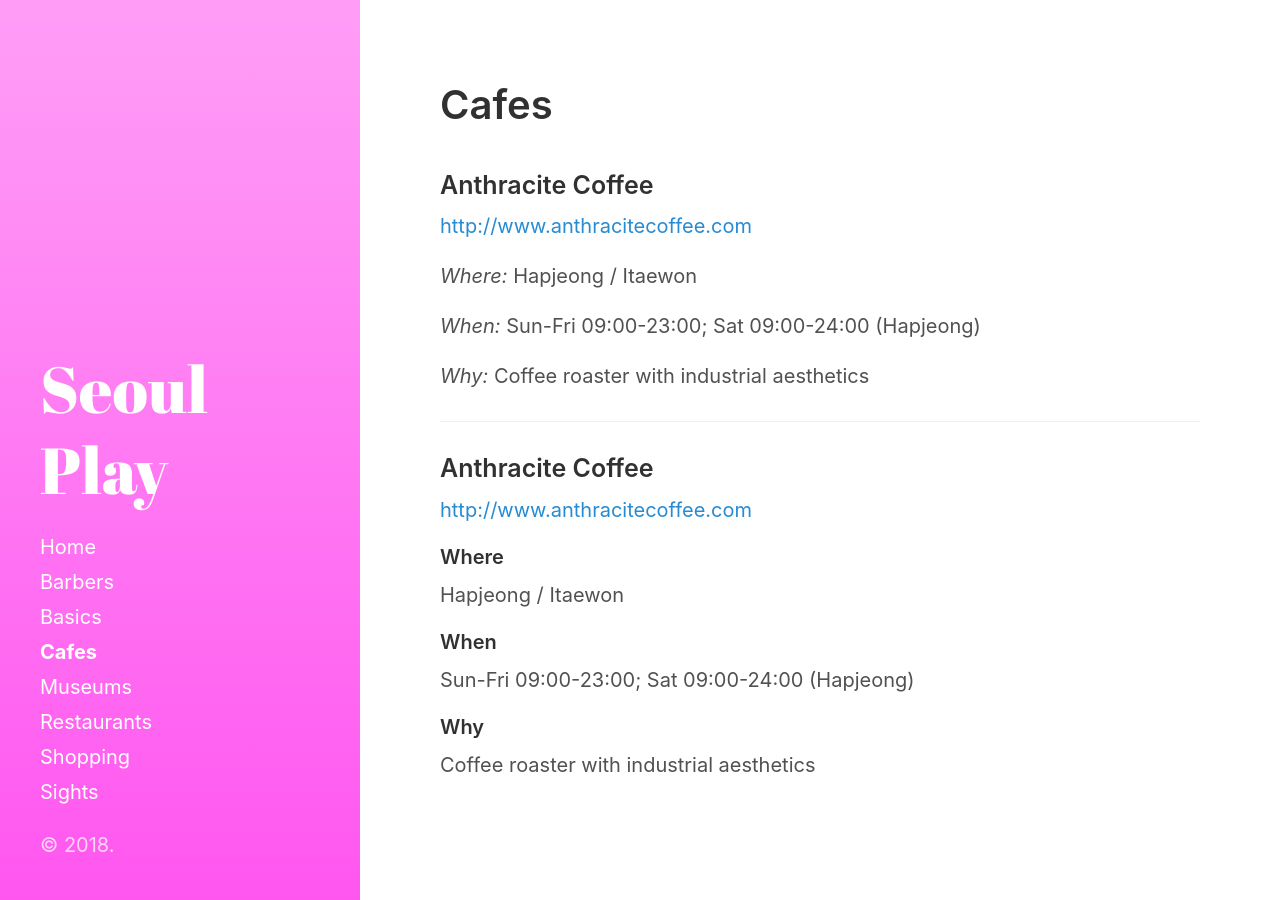
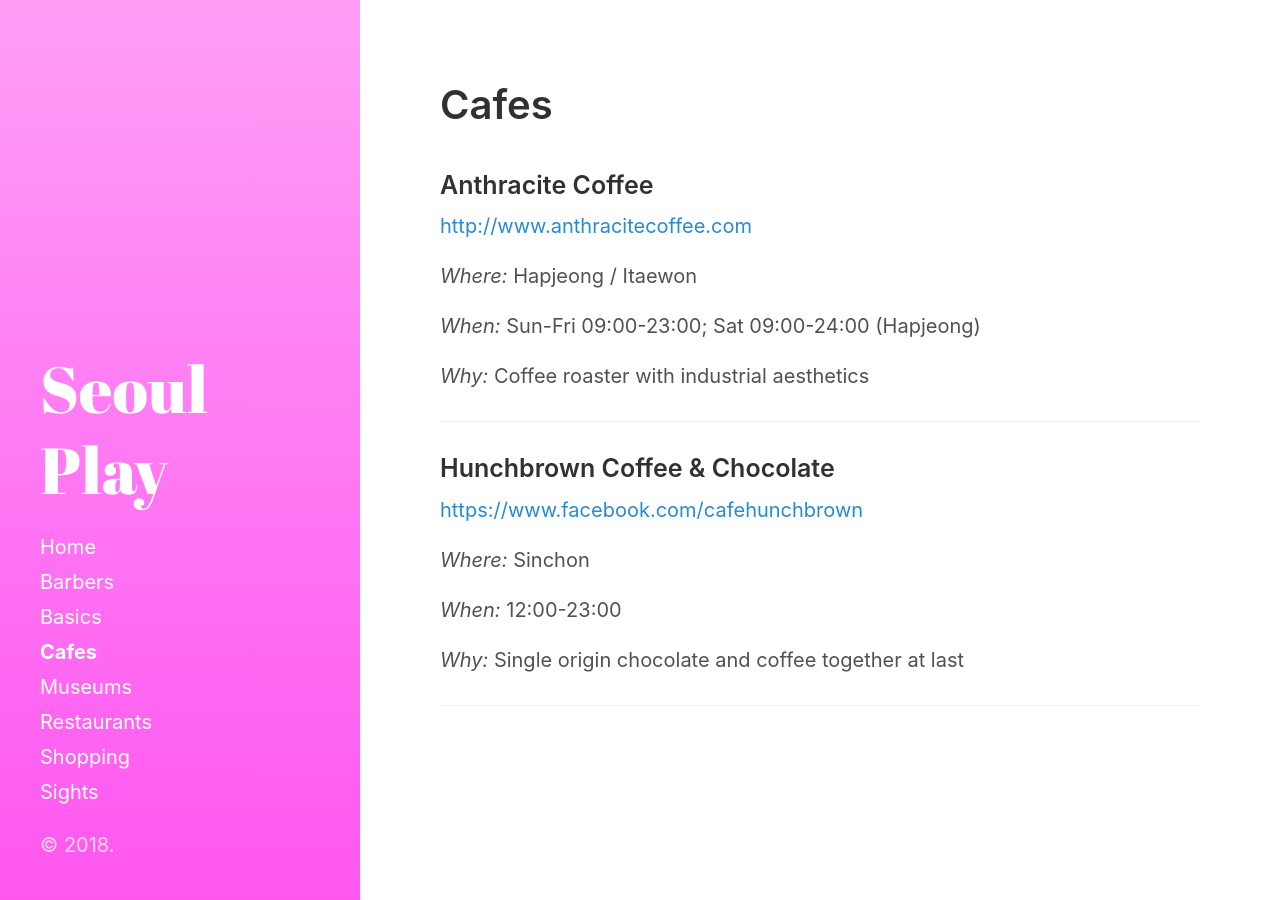
Before and after one commit to seoulplay/seoulplay.github.io, a Jekyll site: the page built from category/cafes.md, in a window 1280 px wide. Built offline with Jekyll 4.4.1, drawn with Linux system fonts in a browser that asks for light colours.

Commit message:
Update cafes.md

```diff
--- a/category/cafes.md
+++ b/category/cafes.md
@@ -15,15 +15,14 @@ _Why:_ Coffee roaster with industrial aesthetics
 
 ------
 
-### Anthracite Coffee
+### Hunchbrown Coffee & Chocolate
 
-<http://www.anthracitecoffee.com>
+<https://www.facebook.com/cafehunchbrown>
 
-###### Where
-Hapjeong / Itaewon
+_Where:_ Sinchon
 
-###### When
-Sun-Fri 09:00-23:00; Sat 09:00-24:00 (Hapjeong)
+_When:_ 12:00-23:00
 
-###### Why
-Coffee roaster with industrial aesthetics
+_Why:_ Single origin chocolate and coffee together at last
+
+------
```
